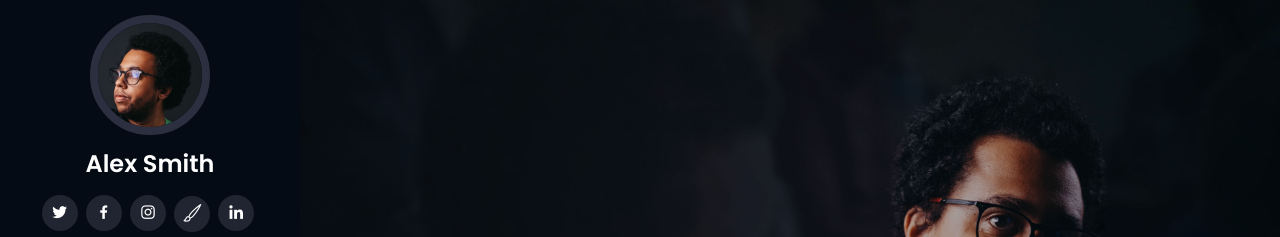
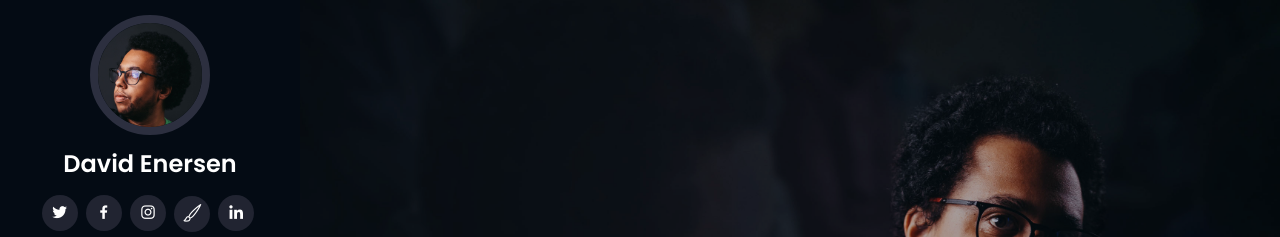
Before and after one commit to dudewithgames/dudewithgames.github.io, a plain HTML site: page index.html in a window 1280 px wide. Shown: the top 237 px of the page. Drawn offline with nearby package versions, Linux system fonts and the light colour scheme.

Commit message:
Update index.html

```diff
--- a/index.html
+++ b/index.html
@@ -46,7 +46,7 @@
 
       <div class="profile">
         <img src="assets/img/profile.jpg" alt="" class="img-fluid rounded-circle">
-        <h1 class="text-light"><a href="index.html">Alex Smith</a></h1>
+        <h1 class="text-light"><a href="index.html">David Enersen</a></h1>
         <div class="social-links mt-3 text-center">
           <a href="https://twitter.com/dudewithgames" class="twitter"><i class="bx bxl-twitter"></i></a>
           <a href="https://www.facebook.com/dudewithaproduction" class="facebook"><i class="bx bxl-facebook"></i></a>
```
